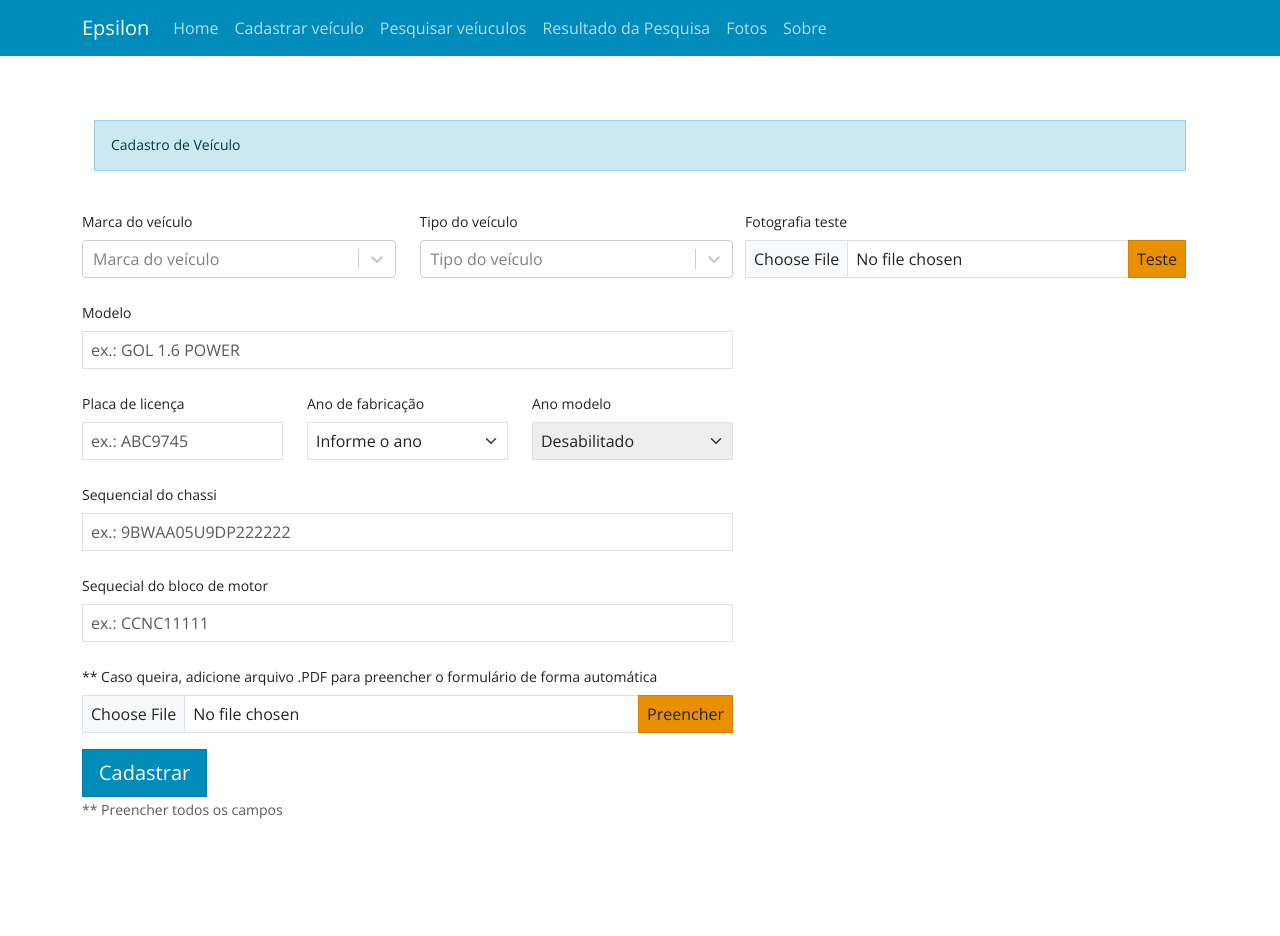
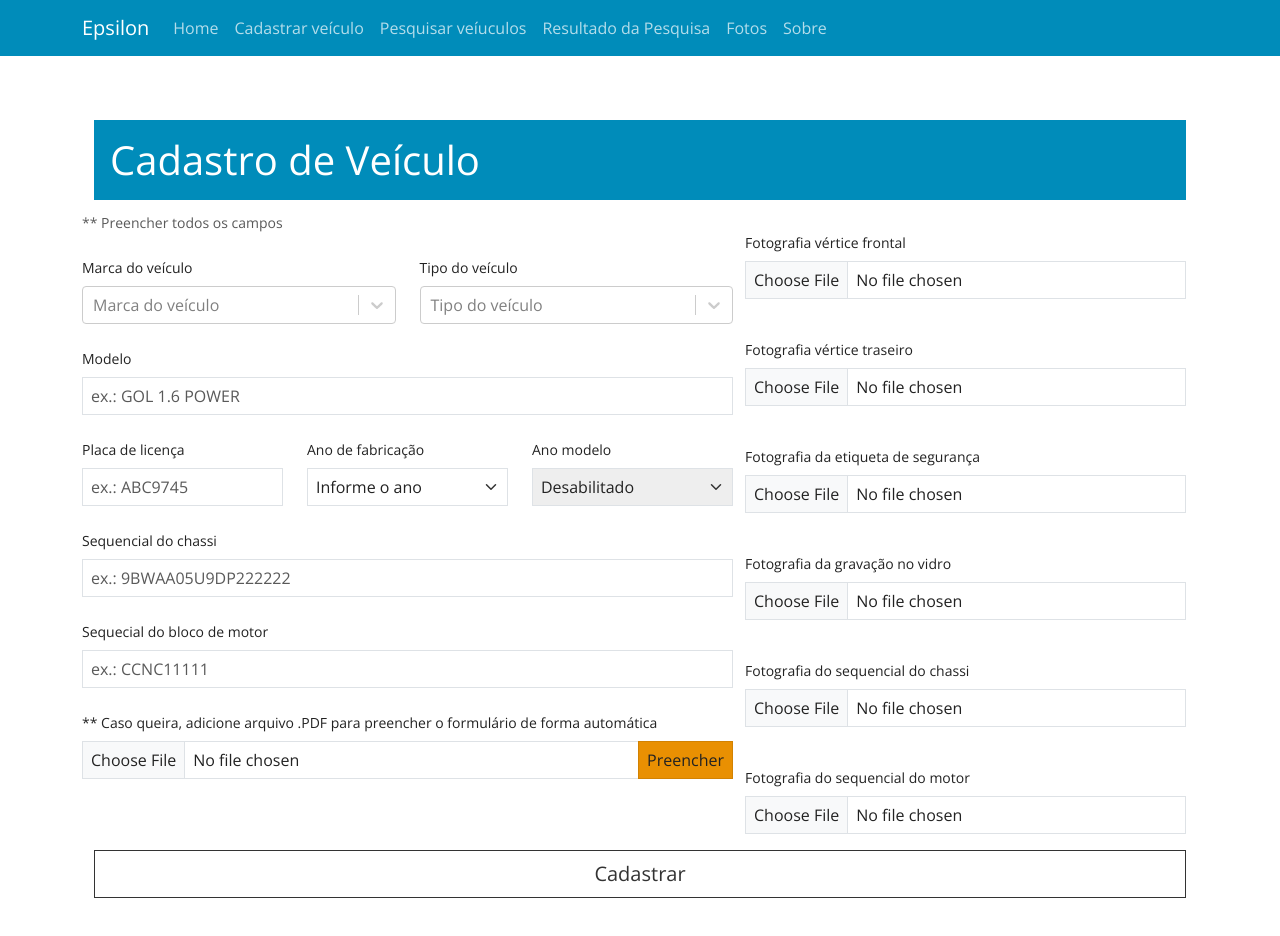
Before and after one commit to eduardotanabe/projeto-epsilon-front, a React (Create React App) app: page /cadastrar-veiculo in a window 1280 px wide. Shown: the top 936 px of the page. Before the commit the page ends 837 px from the top, so only its background shows below. Built offline with nearby package versions, Linux system fonts and the light colour scheme; no server answers.

Commit message:
impl da função gravar fotos

```diff
--- a/src/views/Cadastrar-veiculo.js
+++ b/src/views/Cadastrar-veiculo.js
@@ -17,7 +17,7 @@ export default function CadastrarVeiculo() {
 
     const [arquivoPdf, setArquivoPdf] = useState(null)
 
-    const [foto1, setFoto1] = useState(null)
+    let fotos = []
 
     let listaMarcas = []
     let listaTiposVeiculo = []
@@ -74,7 +74,18 @@ export default function CadastrarVeiculo() {
 
     async function cadastrar() {
         let veiculo = await preencherParaEnvio()
-        axios.post('veiculos/', veiculo)
+        const blob = new Blob([JSON.stringify(veiculo)], {
+            type: "application/json"
+        })
+        const formData = new FormData()
+        formData.append('form', blob)
+        await fotos.map(foto => formData.append('files', foto))
+        // await formData.append('files', foto1)
+        // await formData.append('files', foto2)
+        const config = {
+            'Content-Type': 'multipart/form-data'
+        }
+        axios.post('/veiculos', formData, config)
             .then(
                 result => console.log(veiculo),
             )
@@ -112,14 +123,14 @@ export default function CadastrarVeiculo() {
     return (
         <div className="container">
 
-            <h1 className="alert alert-dismissible alert-primary">Cadastro de Veículo</h1>
+            <h1 className="p-3 mb-2 bg-primary text-white display-6"><strong>Cadastro de Veículo</strong></h1>
             <div className="row">
                 <div className="mb-3 col-7">
                     <form>
                         <div className="row">
                             <div className="card-body">
                                 <div className="row">
-
+                                    <small className="form-text text-muted">** Preencher todos os campos</small>
                                     <div className="col">
                                         <div className="form-group">
                                             <label className="form-label mt-4">Marca do veículo</label>
@@ -222,11 +233,6 @@ export default function CadastrarVeiculo() {
                                         </div>
                                     </div>
                                 </div>
-                                <div >
-                                    <button type="button" className="btn btn-primary btn-lg" onClick={cadastrar}>Cadastrar</button>
-                                </div>
-                                <small className="form-text text-muted">** Preencher todos os campos</small>
-
                             </div>
                             <div className="card-body">
 
@@ -235,18 +241,55 @@ export default function CadastrarVeiculo() {
                     </form>
                 </div>
                 <div className="col-sm">
-                    <label htmlFor="formFile" className="form-label mt-4">Fotografia teste</label>
+                    <label htmlFor="formFile" className="form-label mt-4">Fotografia vértice frontal</label>
                     <div className="form-group">
                         <div className="input-group mb-3">
-                            <input type="file" name="file" id="formFile" className="form-control" onChange={e => setFoto1(e.target.files[0])} />
-                            <div className="input-group-append">
-                                <button className="btn btn-warning btn-outline-secondary" type="button"
-                                    onClick={e => uploadfoto(foto1)}>Teste</button>
-                            </div>
+                            <input type="file" name="file1" id="formFile" className="form-control" onChange={e => fotos[0] = e.target.files[0]} />
+
+                        </div>
+                    </div>
+                    <label htmlFor="formFile" className="form-label mt-4">Fotografia vértice traseiro</label>
+                    <div className="form-group">
+                        <div className="input-group mb-3">
+                            <input type="file" name="file2" id="formFile" className="form-control" onChange={e => fotos[1] = e.target.files[0]} />
+
+                        </div>
+                    </div>
+                    <label htmlFor="formFile" className="form-label mt-4">Fotografia da etiqueta de segurança</label>
+                    <div className="form-group">
+                        <div className="input-group mb-3">
+                            <input type="file" name="file2" id="formFile" className="form-control" onChange={e => fotos[2] = e.target.files[0]} />
+
+                        </div>
+                    </div>
+                    <label htmlFor="formFile" className="form-label mt-4">Fotografia da gravação no vidro</label>
+                    <div className="form-group">
+                        <div className="input-group mb-3">
+                            <input type="file" name="file2" id="formFile" className="form-control" onChange={e => fotos[3] = e.target.files[0]} />
+
+                        </div>
+                    </div>
+                    <label htmlFor="formFile" className="form-label mt-4">Fotografia do sequencial do chassi</label>
+                    <div className="form-group">
+                        <div className="input-group mb-3">
+                            <input type="file" name="file2" id="formFile" className="form-control" onChange={e => fotos[4] = e.target.files[0]} />
+
+                        </div>
+                    </div>
+                    <label htmlFor="formFile" className="form-label mt-4">Fotografia do sequencial do motor</label>
+                    <div className="form-group">
+                        <div className="input-group mb-3">
+                            <input type="file" name="file2" id="formFile" className="form-control" onChange={e => fotos[5] = e.target.files[0]} />
+
                         </div>
                     </div>
                 </div>
             </div>
+            <div class="d-grid gap-2">
+                <button type="button" className="btn btn-outline-dark btn-lg" onClick={cadastrar}>Cadastrar</button>
+            </div>
+            <br />
+            <br />
         </div>
 
     )
```
